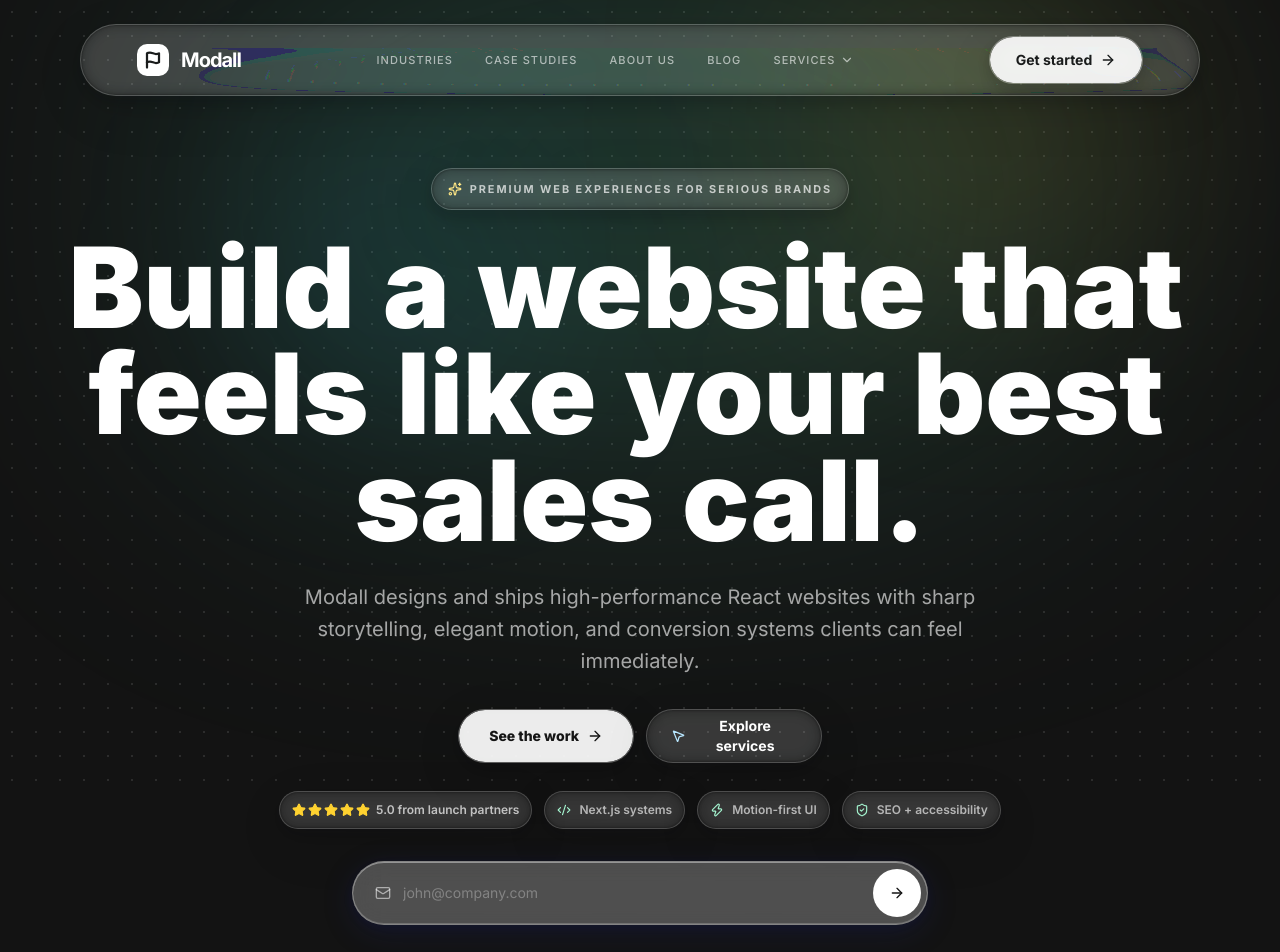
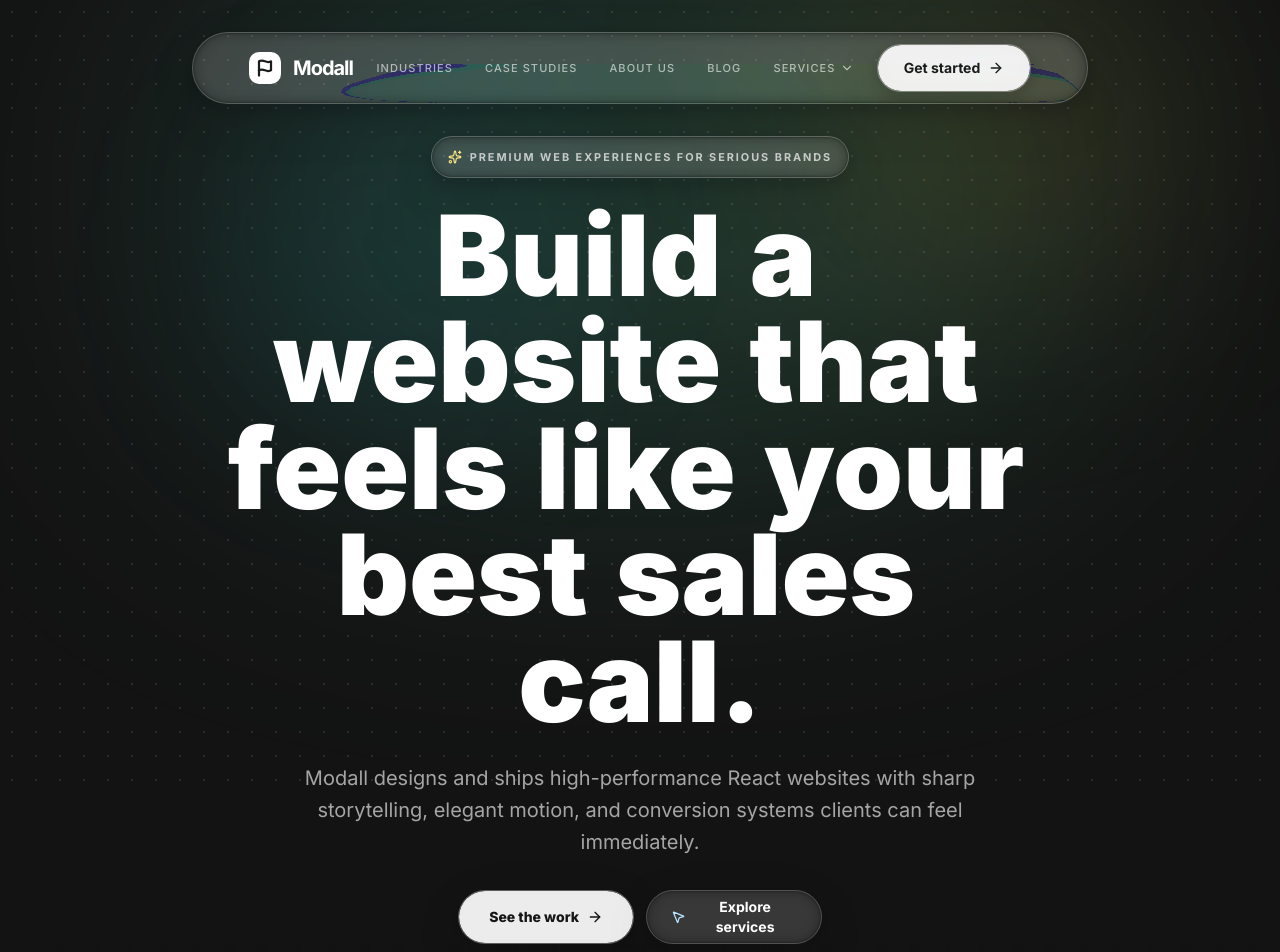
Before and after one commit to mmstq/agency_website, a Next.js app: page / in a window 1280 px wide. Shown: the top 952 px of the page. Built offline with nearby package versions, Linux system fonts and the light colour scheme.

Commit message:
feat: update navbar layout padding and add landing hero image asset

```diff
--- a/src/components/HeroSection.tsx
+++ b/src/components/HeroSection.tsx
@@ -1,76 +1,26 @@
 'use client';
 
-import React, { useState } from 'react';
+import React from 'react';
 import {
     ArrowRight,
-    Check,
-    Code2,
-    Mail,
     MousePointer2,
-    ShieldCheck,
     Sparkles,
-    Star,
-    Zap,
 } from 'lucide-react';
 import GlassSurface from './GlassSurface';
 import ScrollReveal from './ScrollReveal';
 import WordReveal from './WordReveal';
 
-
-const craftSignals = [
-    { icon: Code2, label: 'Next.js systems' },
-    { icon: Zap, label: 'Motion-first UI' },
-    { icon: ShieldCheck, label: 'SEO + accessibility' },
-];
-
 export default function HeroSection() {
-    const [email, setEmail] = useState('');
-    const [submitted, setSubmitted] = useState(false);
-    const [error, setError] = useState('');
-    const [loading, setLoading] = useState(false);
-
-    const handleSubmit = async (e: React.FormEvent) => {
-        e.preventDefault();
-        if (!email || !/^[^\s@]+@[^\s@]+\.[^\s@]+$/.test(email)) {
-            setError('Please enter a valid email address.');
-            return;
-        }
-
-        setLoading(true);
-        setError('');
-
-        try {
-            const res = await fetch('/api/newsletter', {
-                method: 'POST',
-                headers: { 'Content-Type': 'application/json' },
-                body: JSON.stringify({ email }),
-            });
-
-            const data = await res.json();
-
-            if (!res.ok) {
-                setError(data.error || 'Something went wrong.');
-                return;
-            }
-
-            setSubmitted(true);
-        } catch {
-            setError('Network error. Please try again.');
-        } finally {
-            setLoading(false);
-        }
-    };
-
     return (
-        <section className="relative isolate overflow-visible px-2 pt-20 pb-12 md:px-4 md:pt-24 lg:pb-16">
+        <section className="relative isolate overflow-visible px-4 pb-0 md:px-8 md:pt-16">
             <div className="pointer-events-none absolute left-1/2 -top-28 -z-10 h-[100vh] w-[120vw] -translate-x-1/2 [overflow:clip]">
                 <div className="absolute left-1/2 top-0 h-[60vh] w-[70vw] -translate-x-1/2 rounded-full bg-emerald-300/18 blur-[140px]" />
                 <div className="absolute left-[60%] top-8 h-[35vh] w-[30vw] rounded-full bg-amber-300/12 blur-[120px]" />
                 <div className="absolute left-[25%] top-[25%] h-[28vh] w-[22vw] rounded-full bg-sky-400/10 blur-[110px]" />
             </div>
 
-            <div className="flex min-h-[calc(100vh-11rem)] items-center justify-center">
-                <div className="relative z-10 w-full px-6 md:px-12 flex flex-col items-center text-center">
+            <div className="flex items-center justify-center">
+                <div className="relative z-10 w-full px-6 md:px-24 lg:px-48 flex flex-col items-center text-center">
                     <ScrollReveal>
                         <GlassSurface
                             width="auto"
@@ -144,76 +94,6 @@ export default function HeroSection() {
                         </div>
                     </ScrollReveal>
 
-                    <div className="mt-7 flex flex-wrap items-center justify-center gap-3">
-                        <GlassSurface width="auto" height={38} borderRadius={999} backgroundOpacity={0.15} distortionScale={-90} className="glass-surface--flush">
-                            <div className="flex h-full items-center gap-1.5 px-3">
-                                <div className="flex gap-0.5 text-amber-300" aria-label="Five star rating">
-                                    {Array.from({ length: 5 }).map((_, index) => (
-                                        <Star key={index} className="size-3.5 fill-current" aria-hidden="true" />
-                                    ))}
-                                </div>
-                                <span className="text-xs font-semibold text-white/70">5.0 from launch partners</span>
-                            </div>
-                        </GlassSurface>
-
-                        {craftSignals.map(({ icon: Icon, label }) => (
-                            <GlassSurface key={label} width="auto" height={38} borderRadius={999} backgroundOpacity={0.15} distortionScale={-90} className="glass-surface--flush">
-                                <div className="inline-flex h-full items-center gap-2 px-3 text-xs font-semibold text-white/64">
-                                    <Icon className="size-3.5 text-emerald-200" aria-hidden="true" />
-                                    {label}
-                                </div>
-                            </GlassSurface>
-                        ))}
-                    </div>
-
-                    <div className="mt-8 w-full max-w-xl">
-                        {submitted ? (
-                            <GlassSurface width="100%" height={56} borderRadius={999} backgroundOpacity={0.16} saturation={1.5} distortionScale={-100} className="glass-surface--flush" simplified>
-                                <div className="flex h-full items-center justify-center gap-3 px-6 text-sm font-semibold text-emerald-100">
-                                    <Check className="size-5" aria-hidden="true" />
-                                    You&apos;re on the list. We&apos;ll be in touch.
-                                </div>
-                            </GlassSurface>
-                        ) : (
-                            <GlassSurface width="100%" height={64} borderRadius={999} backgroundOpacity={0.16} saturation={1.6} distortionScale={-115} className="glass-surface--flush" simplified>
-                                <form
-                                    onSubmit={handleSubmit}
-                                    className="flex h-full w-full items-center gap-2 rounded-full p-1.5"
-                                    noValidate
-                                >
-                                    <label htmlFor="hero-email" className="sr-only">Email address</label>
-                                    <div className="flex h-12 min-w-0 flex-1 items-center gap-3 px-4 text-white/54">
-                                        <Mail className="size-4 shrink-0" aria-hidden="true" />
-                                        <input
-                                            id="hero-email"
-                                            value={email}
-                                            onChange={e => { setEmail(e.target.value); setError(''); }}
-                                            className="min-w-0 flex-1 bg-transparent text-sm text-white outline-none placeholder:text-white/30"
-                                            placeholder="john@company.com"
-                                            type="email"
-                                            required
-                                            disabled={loading}
-                                        />
-                                    </div>
-                                    <button
-                                        type="submit"
-                                        disabled={loading}
-                                        className="group flex size-12 shrink-0 items-center justify-center rounded-full bg-white text-[#151515] transition hover:bg-amber-100 disabled:cursor-not-allowed disabled:opacity-50"
-                                        aria-label="Join newsletter"
-                                    >
-                                        {loading ? (
-                                            <span className="size-4 animate-spin rounded-full border-2 border-[#151515]/25 border-t-[#151515]" />
-                                        ) : (
-                                            <ArrowRight className="size-4 transition-transform group-hover:translate-x-0.5" aria-hidden="true" />
-                                        )}
-                                    </button>
-                                </form>
-                            </GlassSurface>
-                        )}
-                        <div className="min-h-5 pt-2">
-                            {error && <p className="text-center text-xs text-red-300">{error}</p>}
-                        </div>
-                    </div>
                 </div>
             </div>
         </section>
--- a/src/components/Navbar.tsx
+++ b/src/components/Navbar.tsx
@@ -80,7 +80,7 @@ export default function Navbar() {
 
     return (
         <>
-            <div className="sticky top-6 z-50 w-full flex justify-center px-6 md:px-20 pointer-events-none">
+            <div className="sticky top-8 z-50 w-full flex justify-center px-6 md:px-24 lg:px-48 pointer-events-none">
                 <GlassSurface
                     width="100%"
                     height={72}
@@ -93,6 +93,7 @@ export default function Navbar() {
                     opacity={0.88}
                     className="pointer-events-auto w-full"
                 >
+
                     <nav className="flex h-full w-full items-center justify-between px-8 md:px-12">
 
                         {/* Brand Identity */}
```
Also changed, not shown: image.png (added). Lines whose indentation alone changed are shown as unchanged.
